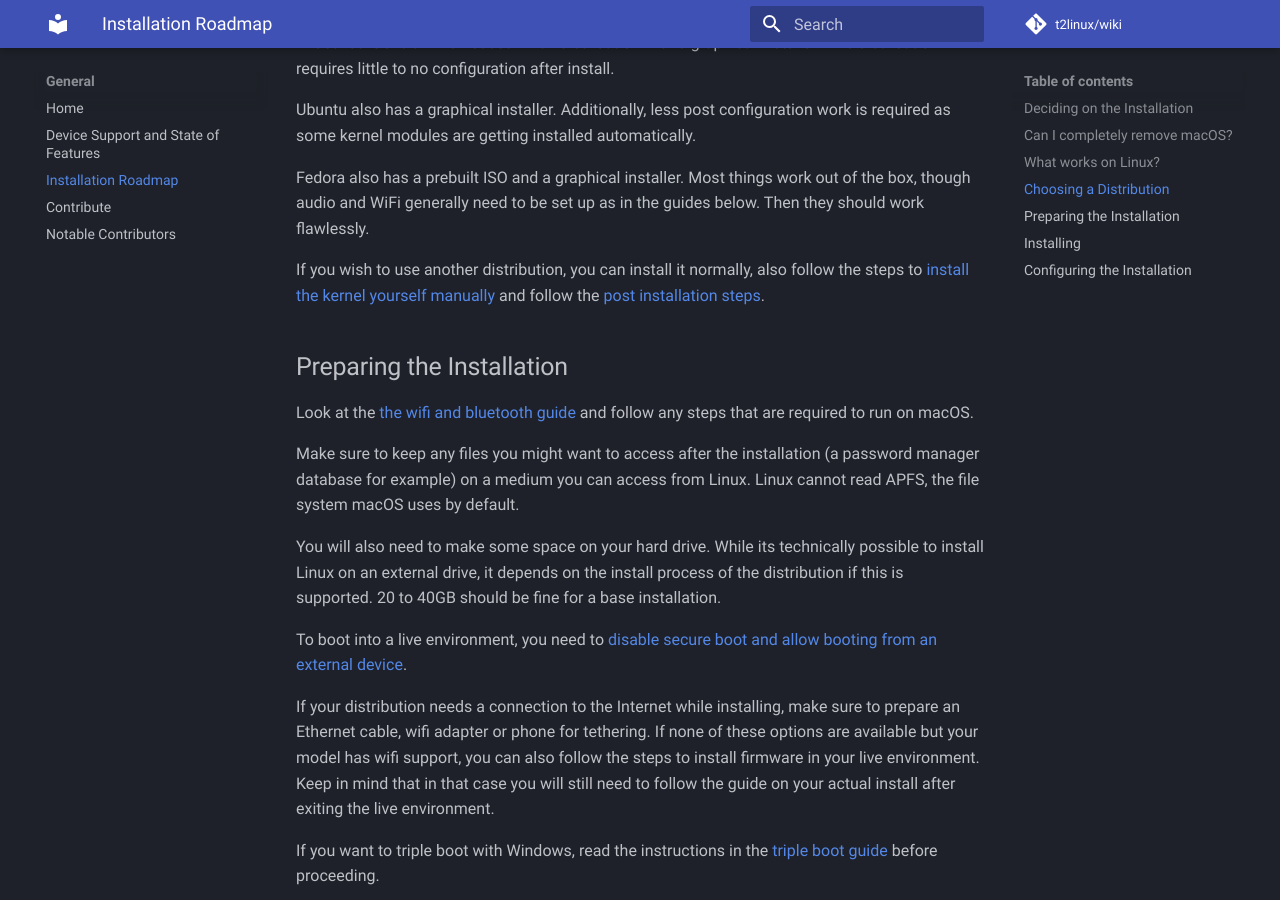
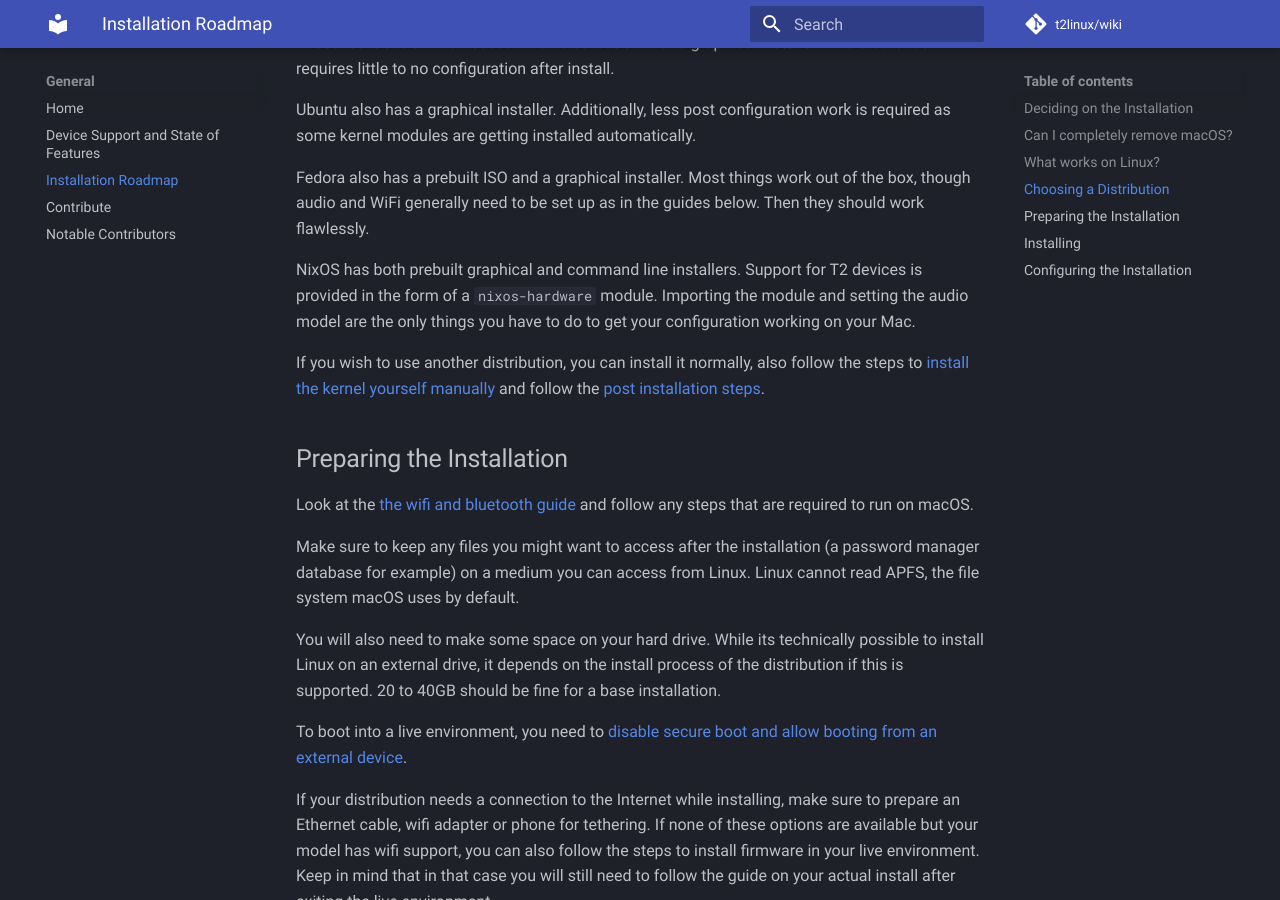
Before and after one commit to t2linux/wiki, an MkDocs documentation site: the page built from docs/roadmap.md, in a window 1280 px wide and 900 px high, scrolled down 1486 px. Built offline with MkDocs 1.6.1 and Material for MkDocs 9.7.7, drawn with Linux system fonts in a browser that asks for light colours; comment, search, counter and statistics services are not loaded.

Commit message:
docs/roadmap: mention NixOS

```diff
--- a/docs/roadmap.md
+++ b/docs/roadmap.md
@@ -45,6 +45,9 @@ Ubuntu also has a graphical installer. Additionally, less post configuration wor
 
 Fedora also has a prebuilt ISO and a graphical installer. Most things work out of the box, though audio and WiFi generally need to be set up as in the guides below. Then they should work flawlessly.
 
+NixOS has both prebuilt graphical and command line installers. Support for T2 devices is provided in the form of a `nixos-hardware` module.
+Importing the module and setting the audio model are the only things you have to do to get your configuration working on your Mac.
+
 If you wish to use another distribution, you can install it normally, also follow the steps to [install the kernel yourself manually](https://wiki.t2linux.org/guides/kernel/) and follow the [post installation steps](https://wiki.t2linux.org/roadmap/#configuring-the-installation).
 
 ## Preparing the Installation
```
